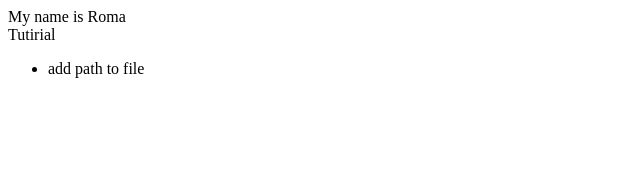
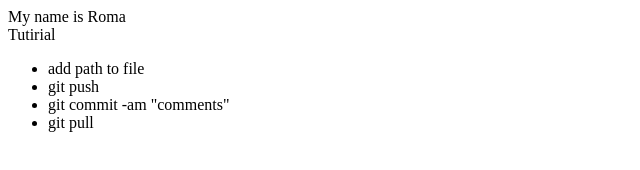
Before and after one commit to SeroffiM/lesson-git, a plain HTML site: page index.html in a window 1280 px wide. Shown: the whole page, without its empty margins (0-640 px from the left). Drawn offline with Linux system fonts and the light colour scheme.

Commit message:
added push-pull instructions to html

```diff
--- a/index.html
+++ b/index.html
@@ -3,4 +3,7 @@
 
 <ul>
     <li>add path to file</li>
+	<li>git push</li>
+	<li>git commit -am "comments" </li>
+	<li>git pull</li>
 </ul>
```
